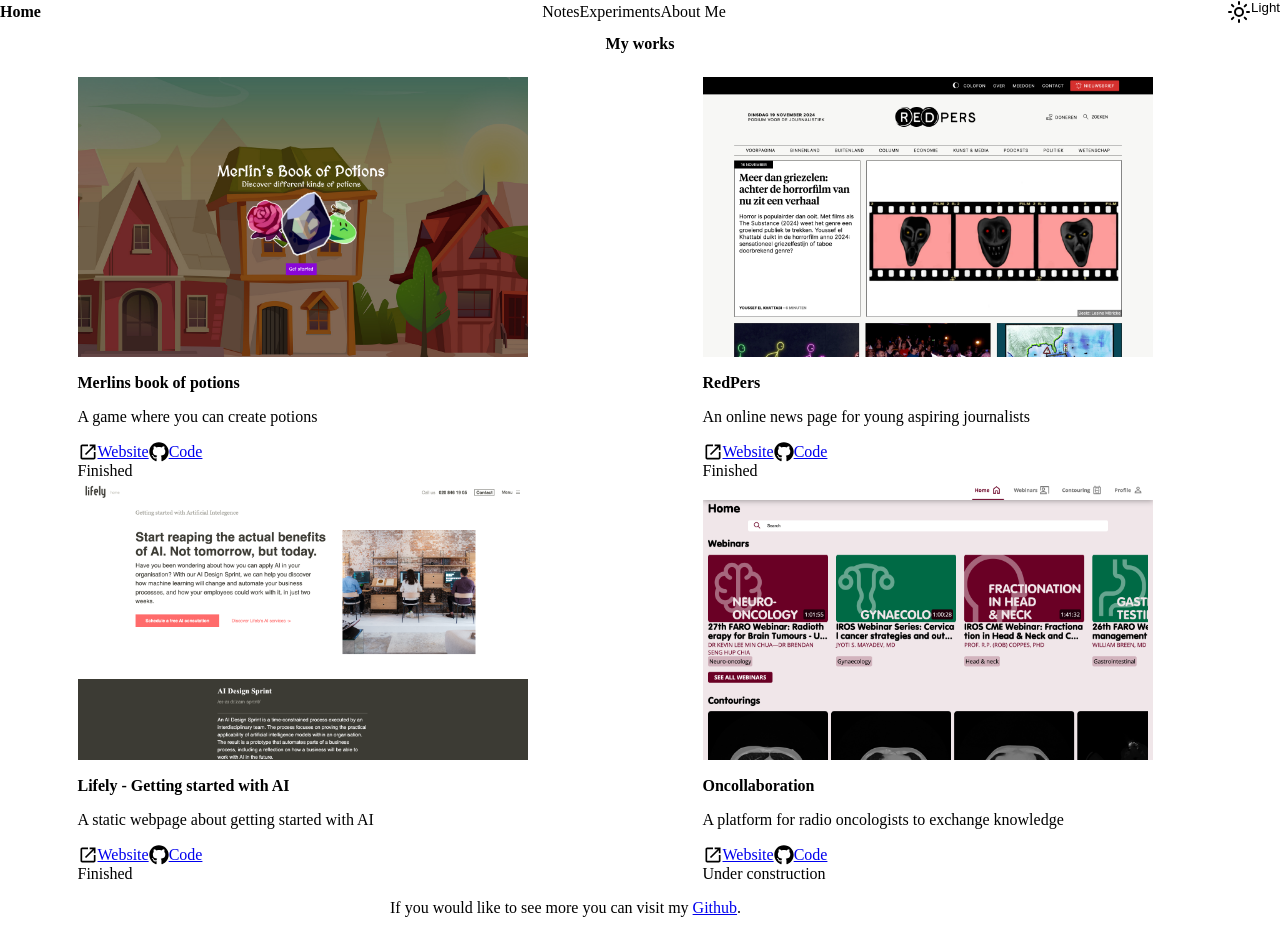
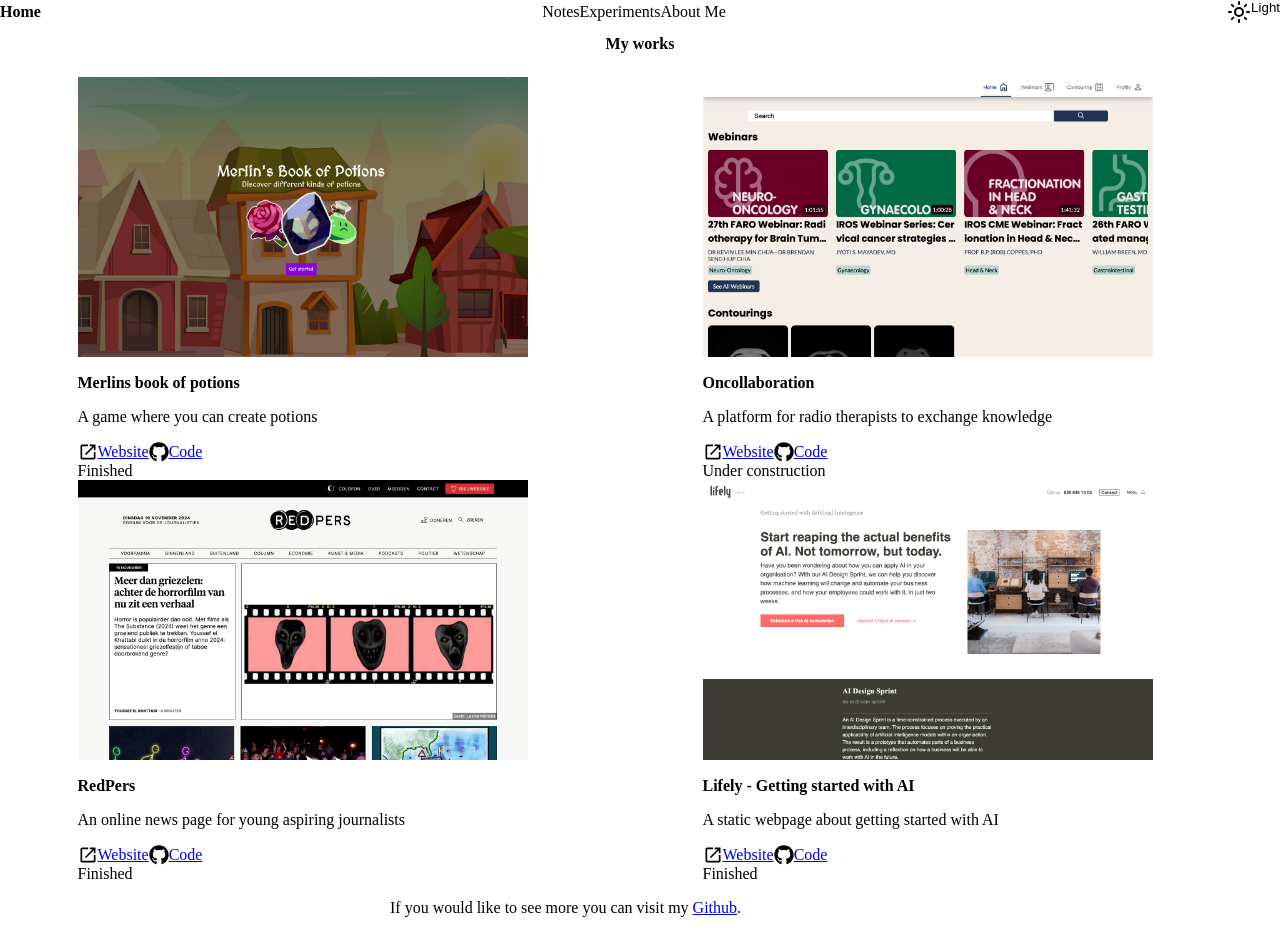
Before and after one commit to zoepje/i-love-web, a SvelteKit app: page / in a window 1280 px wide. Shown: the top 949 px of the page. Built offline with nearby package versions, Linux system fonts and the light colour scheme.

Commit message:
change/update home cards

```diff
--- a/src/routes/+page.svelte
+++ b/src/routes/+page.svelte
@@ -18,6 +18,15 @@
   repo = "https://github.com/zoepje/proof-of-concept"/>
 
   <Card
+  image = "oncollaboration.png"
+  title = "Oncollaboration"
+  description = "A platform for radio therapists to exchange knowledge"
+  site = "https://oncollaboration.agency.fdnd.nl/"
+  repo = "https://github.com/fdnd-agency/antoni-van-leeuwenhoek-oncology/tree/release-candidate"
+  status = {false}
+  />
+
+  <Card
   image = "redpers.png"
   title = "RedPers"
   description = "An online news page for young aspiring journalists"
@@ -30,15 +39,6 @@
   description = "A static webpage about getting started with AI"
   site = "https://zoepje.github.io/the-startup-responsive-interactieve-website/"
   repo = "https://github.com/zoepje/the-startup-responsive-interactieve-website"/>
-
-  <Card
-  image = "oncollaboration.png"
-  title = "Oncollaboration"
-  description = "A platform for radio oncologists to exchange knowledge"
-  site = "https://oncollaboration.vercel.app/"
-  repo = "https://github.com/itsValyria/Oncollaboration"
-  status = {false}
-  />
 
   <p>
     If you would like to see more you can visit my
```
Also changed, not shown: static/images/oncollaboration.png.
